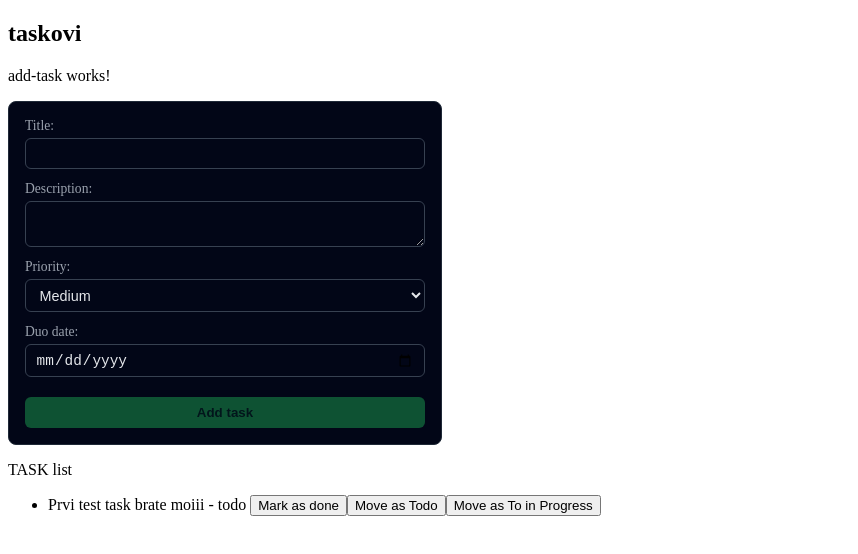
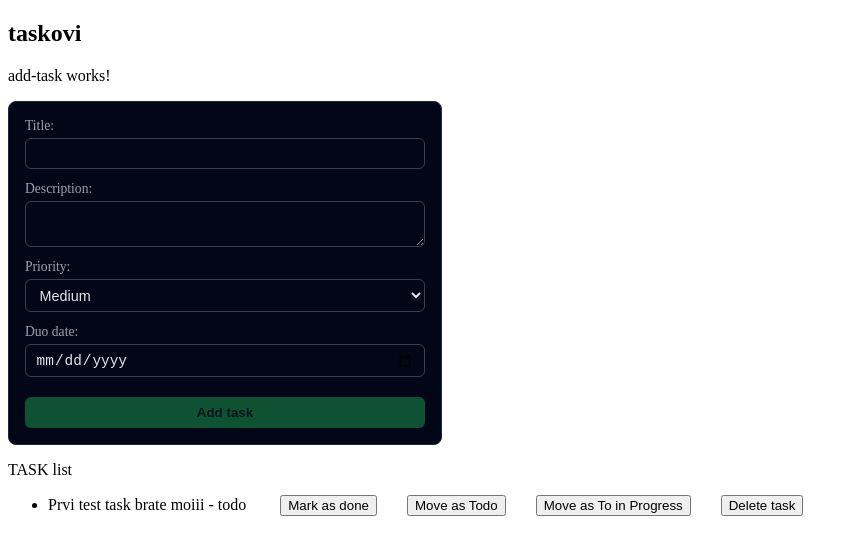
Before and after one commit to VukasinVujic/taskboard, an Angular app: page / in a window 1280 px wide. Shown: the top 554 px of the page, without its empty margins (0-858 px from the left). Built offline with nearby package versions, Linux system fonts and the light colour scheme.

Commit message:
feat(tasks): add delete task functionality

```diff
--- a/src/app/core/services/task-store.service.ts
+++ b/src/app/core/services/task-store.service.ts
@@ -28,6 +28,7 @@ export class TaskStoreService {
   }
 
   deleteTask(id: string) {
-    // this._tasks.update((list) => list.filter((t) => t.id !== id));
+    const allTasks = [...this.snapshot];
+    this._tasks$.next(allTasks.filter((task) => task.id !== id));
   }
 }
--- a/src/app/features/task-list/task-list.component.ts
+++ b/src/app/features/task-list/task-list.component.ts
@@ -29,4 +29,8 @@ export class TaskListComponent {
   onMoveToDo(id: string) {
     this.taskStore.updateTask(id, 'todo');
   }
+
+  deleteTask(id: string) {
+    this.taskStore.deleteTask(id);
+  }
 }
--- a/src/app/features/task-list/task-list.html
+++ b/src/app/features/task-list/task-list.html
@@ -5,10 +5,18 @@
   <li>
     {{ task.title }} - {{ task.status }}
 
-    <button (click)="onMarkAsDone(task.id)">Mark as done</button>
-    <button (click)="onMoveToDo(task.id)">Move as Todo</button>
-    <button (click)="onMoveToInProgress(task.id)">
+    <button (click)="onMarkAsDone(task.id)" style="margin-left: 30px">
+      Mark as done
+    </button>
+    <button (click)="onMoveToDo(task.id)" style="margin-left: 30px">
+      Move as Todo
+    </button>
+    <button (click)="onMoveToInProgress(task.id)" style="margin-left: 30px">
       Move as To in Progress
+    </button>
+
+    <button (click)="deleteTask(task.id)" style="margin-left: 30px">
+      Delete task
     </button>
   </li>
 
```
